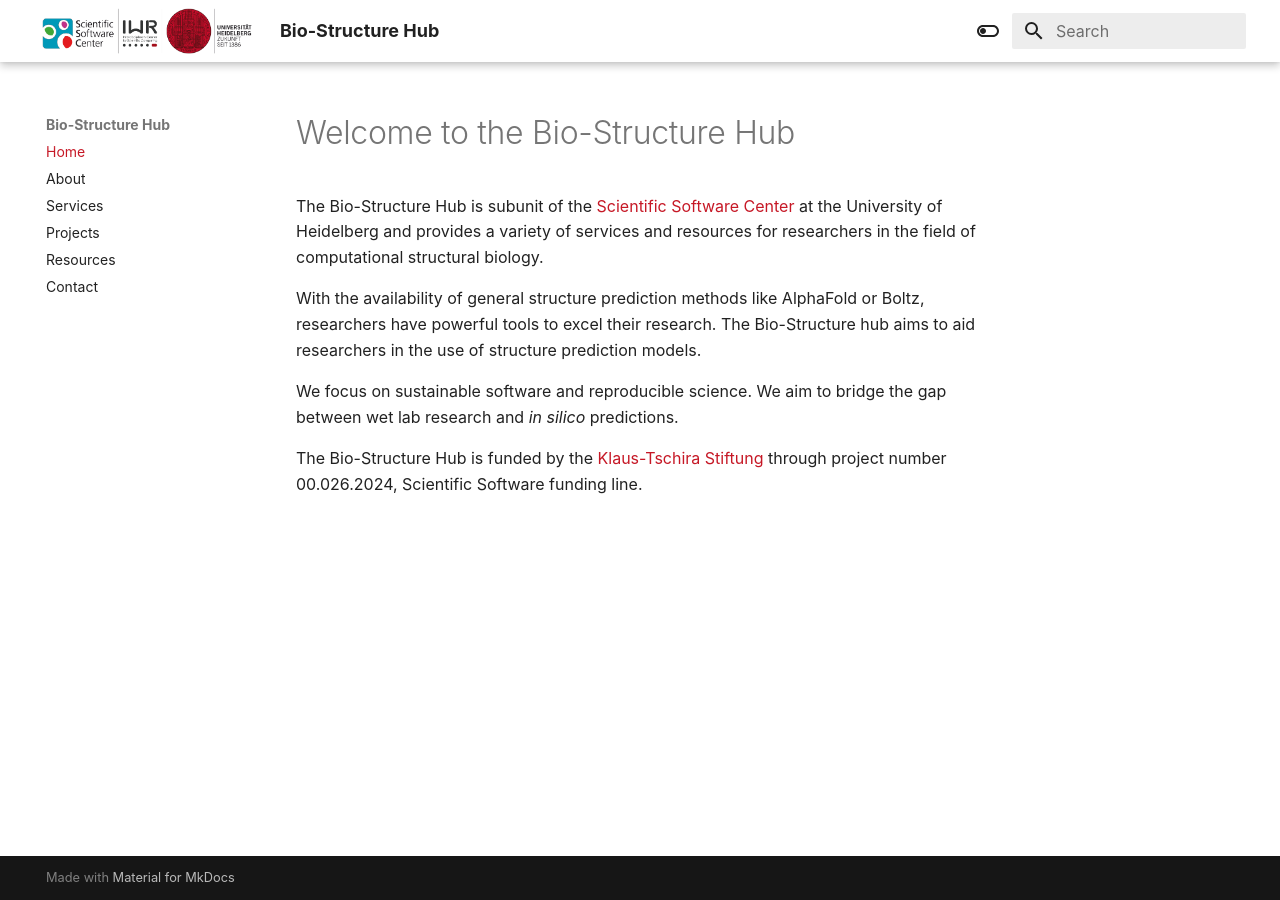
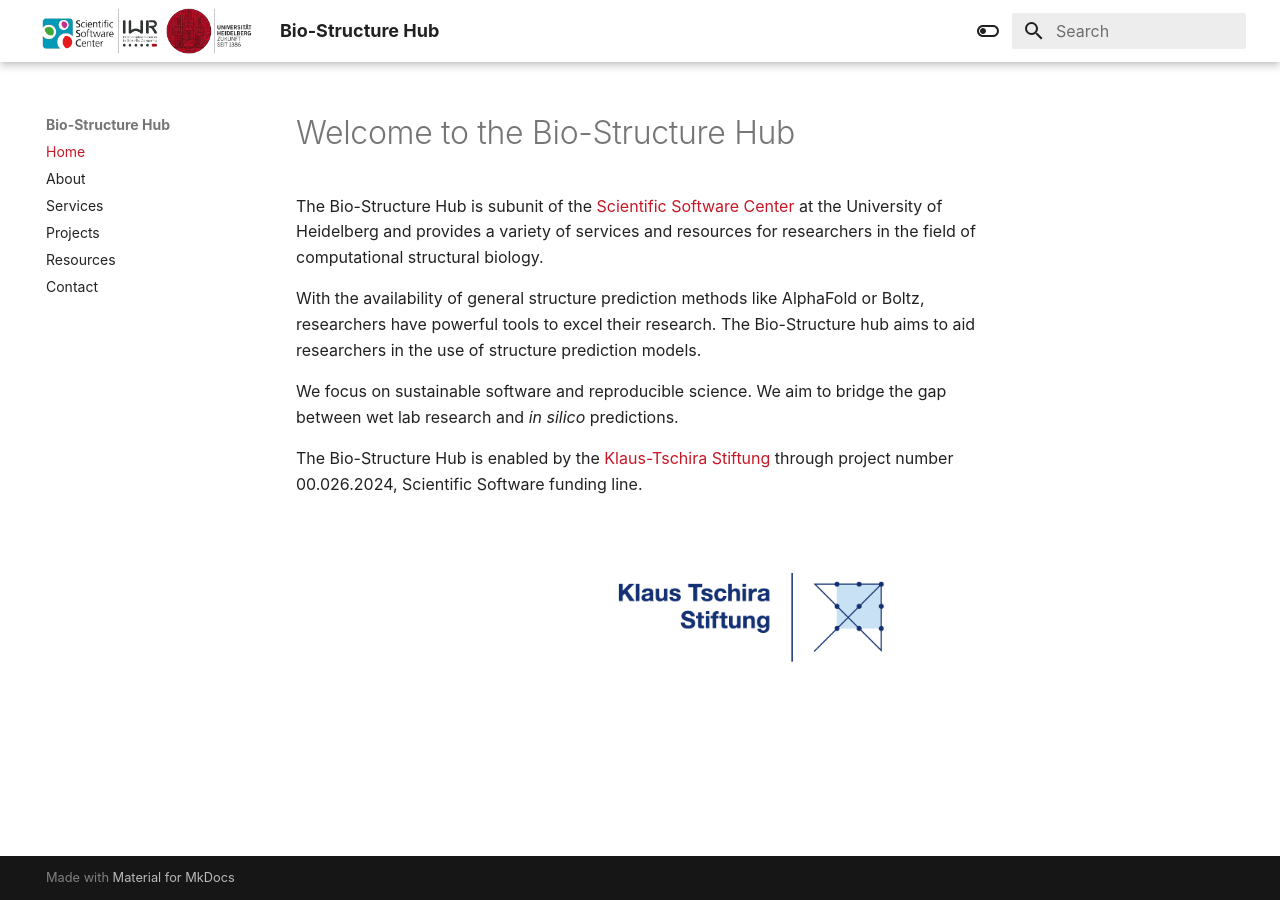
Before and after one commit to ssciwr/BioStructureHub, an MkDocs documentation site: the page built from docs/index.md, in a window 1280 px wide. Built offline with MkDocs 1.6.1 and Material for MkDocs 9.7.7, drawn with Linux system fonts in a browser that asks for light colours.

Commit message:
Logo and workding

```diff
--- a/docs/index.md
+++ b/docs/index.md
@@ -7,4 +7,7 @@ The Bio-Structure hub aims to aid researchers in the use of structure prediction
 
 We focus on sustainable software and reproducible science. We aim to bridge the gap between wet lab research and *in silico* predictions.
 
-The Bio-Structure Hub is funded by the [Klaus-Tschira Stiftung](https://klaus-tschira-stiftung.de/) through project number 00.026.2024, Scientific Software funding line.
+The Bio-Structure Hub is enabled by the [Klaus-Tschira Stiftung](https://klaus-tschira-stiftung.de/) through project number 00.026.2024, Scientific Software funding line.
+
+
+![image_alt](images/KTS_Logo_RGB.png){ align=right : style="transform: scale(0.75);"}
```
